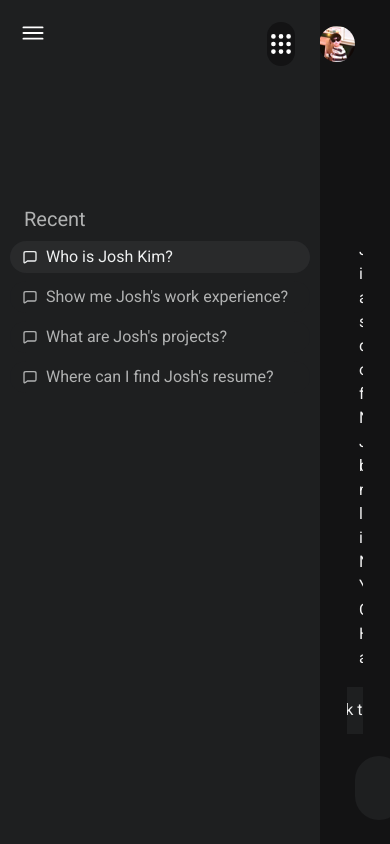
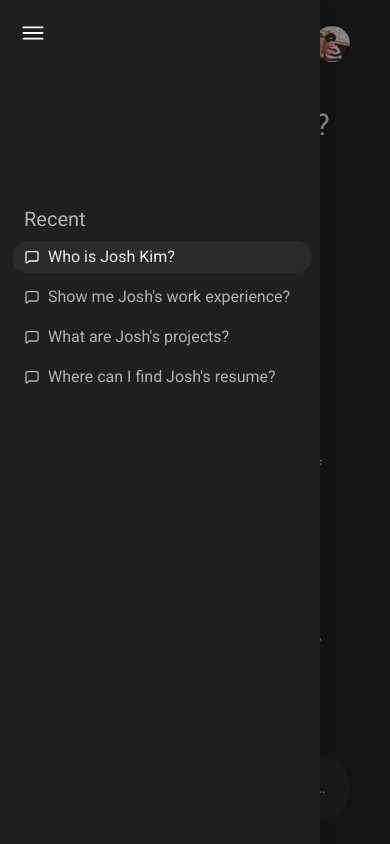
Before and after one commit to jshkm/coding-portfolio, a Next.js app: page /about in a window 390 px wide. Built offline with nearby package versions, Linux system fonts and the light colour scheme.

Commit message:
sidebar updates

```diff
--- a/src/app/about/page.tsx
+++ b/src/app/about/page.tsx
@@ -1,22 +1,37 @@
 "use client";
-import { useState } from 'react'
+import { useEffect, useState, useRef } from 'react'
 import { motion } from 'framer-motion'
 import AboutContentBox from './AboutContentBox';
 import Sidebar from '../components/Sidebar'
 import pages from '../../data/pages'
 
 function AboutPage() {
+  const ref = useRef<HTMLDivElement>(null)
+
   const [isOpen, setIsOpen] = useState(true)
   const [isVisible, setIsVisible] = useState(true)
+  const [windowWidth, setWindowWidth] = useState(window.innerWidth)
   const currPage = '/about'
 
+  useEffect(() => {
+    const handleResize = () => {
+      setWindowWidth(window.innerWidth);
+    };
+
+    window.addEventListener('resize', handleResize);
+
+    return () => {
+      window.removeEventListener('resize', handleResize);
+    };
+  }, [windowWidth])
   return (
     <div className='flex h-screen w-screen'>
       <Sidebar pages={pages} currPage={currPage} isVisible={isVisible} setIsVisible={setIsVisible} isOpen={isOpen} setIsOpen={setIsOpen}></Sidebar>
       <motion.div
-        className={`flex justify-center items-center ${isVisible ? 'w-[calc(100vw-320px)]' : 'w-screen'}`}
+        className={`flex justify-center items-center ${isVisible ? 'pointer-events-none md:pointer-events-auto w-screen md:w-[calc(100vw-320px)]' : 'w-screen'}`}
         layout
-        transition={{ type: "spring", stiffness: 77, damping: 16 }}
+        animate={{ opacity: isVisible ? (windowWidth < 768 ? 0.5 : 1) : 1 }}
+        transition={{ duration: 0.5, ease: "easeInOut" }}
       >
         <AboutContentBox pages={pages}></AboutContentBox>
       </motion.div>
--- a/src/app/components/Sidebar.tsx
+++ b/src/app/components/Sidebar.tsx
@@ -1,4 +1,4 @@
-import { useEffect, useState } from 'react'
+import { use, useEffect, useState, useRef, } from 'react'
 import { useRouter } from 'next/navigation'
 import { motion, AnimatePresence } from 'framer-motion'
 
@@ -17,9 +17,37 @@ interface SidebarProps {
   setIsOpen: Function;
 }
 
-function Sidebar({ pages, currPage, isVisible, setIsVisible, isOpen, setIsOpen } : SidebarProps) {
+function Sidebar({ pages, currPage, isVisible, setIsVisible, isOpen, setIsOpen }: SidebarProps) {
   const router = useRouter();
+  const ref = useRef<HTMLDivElement>(null);
 
+  useEffect(() => {
+    const mediaQuery = window.matchMedia('(max-width: 768px)');
+
+    function handleClickOutside(event: MouseEvent) {
+      if (ref.current && event.target instanceof Node && !ref.current.contains(event.target)) {
+        setIsOpen(false);
+        setIsVisible(false);
+      }
+    }
+
+    function handleResize() {
+      if (mediaQuery.matches) {
+        document.addEventListener('mousedown', handleClickOutside);
+      } else {
+        document.removeEventListener('mousedown', handleClickOutside);
+      }
+    }
+
+    handleResize();
+
+    window.addEventListener('resize', handleResize);
+
+    return () => {
+      window.removeEventListener('resize', handleResize);
+      document.removeEventListener('mousedown', handleClickOutside);
+    };
+  }, [ref]);
 
   const handleClick = () => {
     const newOpenState = !isOpen;
@@ -28,7 +56,10 @@ function Sidebar({ pages, currPage, isVisible, setIsVisible, isOpen, setIsOpen }
   }
 
   return (
-    <div className={`relative h-full ${isVisible ? 'w-80' : 'w-0'}`}>
+    <div
+      ref={ref}
+      className={`absolute md:relative h-full z-10 ${isVisible ? 'w-80' : 'w-0'}`}
+    >
       <div className='absolute top-0 left-0 p-6 z-10'>
         <button
           onClick={handleClick}
@@ -39,20 +70,19 @@ function Sidebar({ pages, currPage, isVisible, setIsVisible, isOpen, setIsOpen }
       <AnimatePresence onExitComplete={() => setIsOpen(false)}>
         {isVisible && (
           <motion.div
-              className={`h-full ${isOpen ? 'w-80' : 'w-0'} bg-[#1E1F20] flex flex-col justify-center p-6 z-0 space-y-2`}
-              initial={{ x: '-100%', opacity: 0 }}
-              animate={{ x: '0%', opacity: 1 }}
+            className={`h-full ${isOpen ? 'w-80' : 'w-0'} bg-[#1E1F20] drop-shadow-lg md:drop-shadow-none flex flex-col justify-center p-6 z-0 space-y-2`}
+            initial={{ x: '-100%' }}
+            animate={{ x: '0%' }}
             transition={{ type: "spring", stiffness: 77, damping: 16 }}
-              exit={{ x: '-100%', opacity: 0 }}
+            exit={{ x: '-100%' }}
             layout
           >
             <h2 className='font-medium text-[#B1B2B2] text-xl'>Recent</h2>
-              <div className='flex flex-col justify-start items-center w-full h-1/2 space-y-2'>
+            <div className='flex flex-col justify-start -translate-x-3 md:translate-x-0 items-start md:items-center w-full h-1/2 space-y-2'>
               {pages.map((page, i) => (
                 <motion.button
                   key={`${i}-${currPage === page.page}`}
                   className={`flex rounded-2xl w-[300px] items-center space-x-2 py-1 pl-3 bg-[#1E1F20] ${currPage == page.page && 'brightness-[1.35]'}`}
-                    // style={{ filter: "brightness(1)" }}
                   whileHover={{ filter: "brightness(1.35)" }}
                   onClick={() => router.push(page.page)}
                 >
--- a/src/app/home/page.tsx
+++ b/src/app/home/page.tsx
@@ -1,23 +1,41 @@
 "use client";
-import { useState } from 'react'
+import { useEffect, useState, useRef } from 'react'
 import { motion } from 'framer-motion'
 import HomeContentBox from './HomeContentBox';
 import Sidebar from '../components/Sidebar'
 import pages from '../../data/pages'
 
 function HomePage() {
+  const ref = useRef<HTMLDivElement>(null)
 
   const [isVisible, setIsVisible] = useState(false)
   const [isOpen, setIsOpen] = useState(false)
+  const [windowWidth, setWindowWidth] = useState(window.innerWidth)
   const currPage = ''
 
+  useEffect(() => {
+    const handleResize = () => {
+      setWindowWidth(window.innerWidth);
+    };
+
+    window.addEventListener('resize', handleResize);
+
+    return () => {
+      window.removeEventListener('resize', handleResize);
+    };
+  }, [windowWidth])
+
   return (
-    <div className='flex h-screen w-screen'>
+    <div
+      ref={ref}
+      className='flex h-screen w-screen'
+    >
       <Sidebar pages={pages} currPage={currPage} isVisible={isVisible} setIsVisible={setIsVisible} isOpen={isOpen} setIsOpen={setIsOpen}></Sidebar>
       <motion.div
-        className={`flex justify-center items-center ${isVisible ? 'w-[calc(100vw-320px)]' : 'w-screen'}`}
+        className={`flex justify-center items-center ${isVisible ? 'pointer-events-none md:pointer-events-auto w-screen md:w-[calc(100vw-320px)]' : 'w-screen'}`}
         layout
-        transition={{ type: "spring", stiffness: 77, damping: 16 }}
+        animate={{ opacity: isVisible ? (windowWidth < 768 ? 0.5 : 1) : 1 }}
+        transition={{ duration: 0.5, ease: "easeInOut" }}
       >
         <HomeContentBox pages={pages}></HomeContentBox>
       </motion.div>
--- a/src/app/projects/page.tsx
+++ b/src/app/projects/page.tsx
@@ -1,23 +1,41 @@
 "use client";
-import { useState } from 'react'
+import { useEffect, useRef, useState } from 'react'
 import { motion } from 'framer-motion'
 import ProjectsContentBox from './ProjectsContentBox';
 import Sidebar from '../components/Sidebar'
 import pages from '../../data/pages'
 
 function ProjectsPage() {
+  const ref = useRef<HTMLDivElement>(null)
 
   const [isOpen, setIsOpen] = useState(true)
   const [isVisible, setIsVisible] = useState(true)
+  const [windowWidth, setWindowWidth] = useState(window.innerWidth)
   const currPage = '/projects'
 
+  useEffect(() => {
+    const handleResize = () => {
+      setWindowWidth(window.innerWidth);
+    };
+
+    window.addEventListener('resize', handleResize);
+
+    return () => {
+      window.removeEventListener('resize', handleResize);
+    };
+  }, [windowWidth])
+
   return (
-    <div className='flex h-screen w-screen'>
+    <div
+      ref={ref}
+      className='flex h-screen w-screen'
+    >
       <Sidebar pages={pages} currPage={currPage} isVisible={isVisible} setIsVisible={setIsVisible} isOpen={isOpen} setIsOpen={setIsOpen}></Sidebar>
       <motion.div
-        className={`flex justify-center items-center ${isVisible ? 'w-[calc(100vw-320px)]' : 'w-screen'}`}
+        className={`flex justify-center items-center ${isVisible ? 'pointer-events-none md:pointer-events-auto w-screen md:w-[calc(100vw-320px)]' : 'w-screen'}`}
         layout
-        transition={{ type: "spring", stiffness: 77, damping: 16 }}
+        animate={{ opacity: isVisible ? (windowWidth < 768 ? 0.5 : 1) : 1 }}
+        transition={{ duration: 0.5, ease: "easeInOut" }}
       >
         <ProjectsContentBox pages={pages}></ProjectsContentBox>
       </motion.div>
--- a/src/app/resume/page.tsx
+++ b/src/app/resume/page.tsx
@@ -1,23 +1,41 @@
 "use client";
-import { useState } from 'react'
+import { useEffect, useState, useRef } from 'react'
 import { motion } from 'framer-motion'
 import ResumeContentBox from './ResumeContentBox';
 import Sidebar from '../components/Sidebar'
 import pages from '../../data/pages'
 
 function ResumePage() {
+  const ref = useRef<HTMLDivElement>(null)
 
   const [isOpen, setIsOpen] = useState(true)
   const [isVisible, setIsVisible] = useState(true)
+  const [windowWidth, setWindowWidth] = useState(window.innerWidth)
   const currPage = '/resume'
 
+  useEffect(() => {
+    const handleResize = () => {
+      setWindowWidth(window.innerWidth);
+    };
+
+    window.addEventListener('resize', handleResize);
+
+    return () => {
+      window.removeEventListener('resize', handleResize);
+    };
+  }, [windowWidth])
+
   return (
-    <div className='flex h-screen w-screen'>
+    <div
+      ref={ref}
+      className='flex h-screen w-screen'
+    >
       <Sidebar pages={pages} currPage={currPage} isVisible={isVisible} setIsVisible={setIsVisible} isOpen={isOpen} setIsOpen={setIsOpen}></Sidebar>
       <motion.div
-        className={`flex justify-center items-center ${isVisible ? 'w-[calc(100vw-320px)]' : 'w-screen'}`}
+        className={`flex justify-center items-center ${isVisible ? 'pointer-events-none md:pointer-events-auto w-screen md:w-[calc(100vw-320px)]' : 'w-screen'}`}
         layout
-        transition={{ type: "spring", stiffness: 77, damping: 16 }}
+        animate={{ opacity: isVisible ? (windowWidth < 768 ? 0.5 : 1) : 1 }}
+        transition={{ duration: 0.5, ease: "easeInOut" }}
       >
         <ResumeContentBox pages={pages}></ResumeContentBox>
       </motion.div>
--- /dev/null
+++ b/src/app/test/page.tsx
@@ -0,0 +1,17 @@
+import React from 'react'
+
+function Test() {
+  return (
+    <div className='relative flex h-screen w-screen'>
+        <div className='absolute w-3/4 h-full bg-blue-500 z-10'>
+        </div>
+        <div className='w-full h-full bg-red-500 pointer-events-none'>
+            <button className='bg-green-500 w-full h-20'>
+
+            </button>
+        </div>
+    </div>
+  )
+}
+
+export default Test
--- a/src/app/work/page.tsx
+++ b/src/app/work/page.tsx
@@ -1,22 +1,43 @@
 "use client";
-import { useState } from 'react'
+import { useEffect, useState, useRef } from 'react'
 import { motion } from 'framer-motion'
 import WorkContentBox from './WorkContentBox';
 import Sidebar from '../components/Sidebar'
 import pages from '../../data/pages'
 
 function WorkPage() {
+  const ref = useRef<HTMLDivElement>(null)
+
   const [isOpen, setIsOpen] = useState(true)
   const [isVisible, setIsVisible] = useState(true)
+  const [windowWidth, setWindowWidth] = useState(window.innerWidth)
   const currPage = '/work'
 
+
+
+  useEffect(() => {
+    const handleResize = () => {
+      setWindowWidth(window.innerWidth);
+    };
+
+    window.addEventListener('resize', handleResize);
+
+    return () => {
+      window.removeEventListener('resize', handleResize);
+    };
+  }, [windowWidth])
+
   return (
-    <div className='flex h-screen w-screen'>
+    <div
+      ref={ref}
+      className='flex h-screen w-screen'
+    >
       <Sidebar pages={pages} currPage={currPage} isVisible={isVisible} setIsVisible={setIsVisible} isOpen={isOpen} setIsOpen={setIsOpen}></Sidebar>
       <motion.div
-        className={`flex justify-center items-center ${isVisible ? 'w-[calc(100vw-320px)]' : 'w-screen'}`}
+        className={`flex justify-center items-center ${isVisible ? 'pointer-events-none md:pointer-events-auto w-screen md:w-[calc(100vw-320px)]' : 'w-screen'}`}
         layout
-        transition={{ type: "spring", stiffness: 77, damping: 16 }}
+        animate={{ opacity: isVisible ? (windowWidth < 768 ? 0.5 : 1) : 1 }}
+        transition={{ duration: 0.5, ease: "easeInOut" }}
       >
         <WorkContentBox pages={pages}></WorkContentBox>
       </motion.div>
```
Lines whose indentation alone changed are shown as unchanged.
